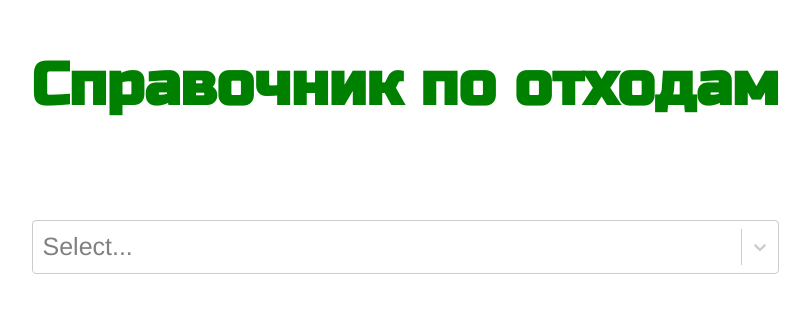
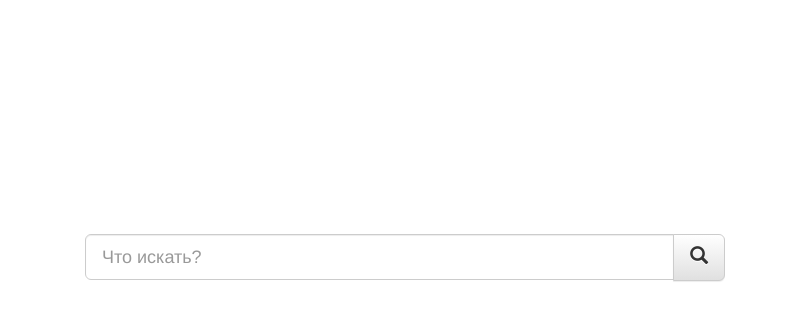
Before and after one commit to mixa63rus/EcoDirectory, a React (Create React App) app: page / in a window 1280 px wide. Shown: the part 166-486 px from the top of the page, without its empty margins (235-1045 px from the left). Built offline with nearby package versions, Linux system fonts and the light colour scheme.

Commit message:
Redisign

```diff
--- a/src/App.css
+++ b/src/App.css
@@ -1,39 +1,47 @@
-/* @media (min-width: 768px) {
-  .navbar>.container .navbar-brand, .navbar>.container-fluid .navbar-brand {
-      margin-left: -115px;
-  }
+.mainfinder {
+  width: 50%;
+  position: absolute;
+  top: 50%;
+  right: 25%;
+  left: 25%;
+  overflow: auto;
+  white-space: nowrap;
+  text-align: center;
+  font-size: 25px;
 }
 
-@media (min-width: 768px) {
-  .container-fluid>.navbar-collapse, .container-fluid>.navbar-header, .container>.navbar-collapse, .container>.navbar-header {
-    margin-right: 0;
-    margin-left: -80px;
-  }
+.mainfinder :before {
+  display: inline-block;
+  vertical-align: middle;
+}
+
+.form-control {
+  color: black;
+}
+
+/* .input-group-btn:last-child>.btn {
+  height: 54px;
 } */
 
-.container {
-  margin-left: 30px;
-  margin-right: 30px;
+.ford {
+  width: 25%;
+  margin-top: 15px;
+  margin-left: 15px;
+  height: 34px;
 }
 
-.navbar {
-  background-image: none;
-  background-color: #d4d1d1;
+.panel {
+  width: 100%;
+  border: 0;
+  box-shadow: none;
 }
 
-@media (min-width: 1200px) {
-  .container {
-    width: auto;
-  }
+
+.panel-default>.panel-heading {
+  background-color: transparent;
+  background-image: none;
 }
 
-.text {
-  text-align: center;
-  position: relative;
-  margin-bottom: 65px;
+a {
+  cursor: pointer;
 }
-
-h1 {
-  font-size: 60px;
-  font-family: 'Russo One';
-}
--- a/src/App.js
+++ b/src/App.js
@@ -1,39 +1,48 @@
 import React, { Component } from 'react';
-import MainSelect from './Components/MainSelect';
-import CustomSelect from './Components/CustomSelect';
-// import CustomNavbar from './CustomNavbar';
+import { options } from './Components/elements';
+import MainForm from './Components/MainForm';
+import CustomForm from './Components/CustomForm';
 import './App.css';
 
 class App extends Component {
   state = {
-    selectedOption: null,
+    value: "",
+    data: options,
+    active: true,
   }
 
-  handleChange = (selectedOption) => {
-    this.setState({ selectedOption });
-    console.log(`Option selected:`, selectedOption);
+  handleChange = (e) => {
+    this.setState({ value: e.target.value });
+  }
+
+  handleClickMain = (e) => {
+    e.preventDefault();
+    this.setState({ active: false });
+  }
+
+  handleClickCustom = (e) => {
+    e.preventDefault();
   }
 
   render() {
-    const { selectedOption } = this.state;
+    const { value, active, data } = this.state;
 
     return (
-      <div className="App">
-        {!selectedOption ?
-          <div className="block">
-            <div className="text font-effect-grass">
-              <h1><b>Справочник по отходам</b></h1>
-            </div>
-            <MainSelect
-              value={selectedOption}
-              onChange={this.handleChange}
-            />
-          </div>
-          : <div className="afterblock"><CustomSelect /></div>}
-          {/* <div className="info">
-            {this.state.selectedOption ? <p>{this.state.selectedOption.value}</p> : null}
-          </div> */}
-        </div>
+      <div>
+      {active ?
+        <MainForm
+          value={value}
+          onChange={this.handleChange}
+          onClick={this.handleClickMain}
+          />
+          :
+          <CustomForm
+            value={value}
+            onChange={this.handleChange}
+            onClick={this.handleClickCustom}
+            data={data}
+          />}
+      </div>
     );
   }
 }
--- /dev/null
+++ b/src/Components/CustomForm.js
@@ -0,0 +1,46 @@
+import React, {Component} from 'react';
+import { FormControl, FormGroup, InputGroup, Button, Glyphicon, Panel } from 'react-bootstrap';
+
+
+export default class CustomForm extends Component {
+    state ={
+        open: false,
+    }
+
+    toggleClick = () => {
+        this.setState({ open: !this.state.open })
+    }
+
+    render() {
+        return (
+            <div className="customfinder">
+                <form className="ford">
+                    <FormGroup bsSize="small">
+                        <InputGroup>
+                            <FormControl type="text" placeholder="Что искать?" value={this.props.value} onChange={this.props.onChange} />
+                            <InputGroup.Button>
+                            <Button bsSize="small" type="submit" onClick={this.props.onClick}>
+                                <Glyphicon glyph="search" />
+                            </Button>
+                            </InputGroup.Button>
+                        </InputGroup>
+                    </FormGroup>
+                </form>
+                <ul className="list">
+                    {this.props.data.map((elem, index) => elem.value.includes(this.props.value) ?
+                        <li key={index}>
+                            <Panel id="collapsible-panel-example-3">
+                                <Panel.Toggle componentClass="a">{elem.value}</Panel.Toggle>
+                                <Panel.Collapse>
+                                    <Panel.Body>
+                                        {elem.label}
+                                    </Panel.Body>
+                                </Panel.Collapse>
+                            </Panel>
+                    </li> : null)
+                    }
+                </ul>
+            </div>
+        )
+    }
+}
--- a/src/Components/CustomSelect.js
+++ /dev/null
@@ -1,15 +0,0 @@
-import React from "react";
-import Select from 'react-select';
-import { options, customSecondStyles } from './elements';
-
-
-export default function CustomSelect({ value, onChange }) {
-    return (
-        <Select
-        value={value}
-        onChange={onChange}
-        options={options}
-        styles={customSecondStyles}
-      />
-    )
-}
--- /dev/null
+++ b/src/Components/MainForm.js
@@ -0,0 +1,22 @@
+import React from 'react';
+import { FormControl, FormGroup, InputGroup, Button, Glyphicon } from 'react-bootstrap';
+
+
+export default function MainForm({ onClick, value, onChange}) {
+    return (
+        <div className="mainfinder">
+            <form>
+                <FormGroup bsSize="large">
+                    <InputGroup>
+                        <FormControl type="text" placeholder="Что искать?" value={value} onChange={onChange} />
+                        <InputGroup.Button>
+                        <Button bsSize="large" type="submit" onClick={onClick}>
+                            <Glyphicon glyph="search" />
+                        </Button>
+                        </InputGroup.Button>
+                    </InputGroup>
+                </FormGroup>
+            </form>
+        </div>
+    )
+}
--- a/src/Components/MainSelect.js
+++ /dev/null
@@ -1,15 +0,0 @@
-import React from "react";
-import Select from 'react-select';
-import { options, customMainStyles } from './elements';
-
-
-export default function MainSelect({ value, onChange }) {
-    return (
-        <Select
-        value={value}
-        onChange={onChange}
-        options={options}
-        styles={customMainStyles}
-      />
-    )
-}
--- a/src/Components/elements.js
+++ b/src/Components/elements.js
@@ -9,45 +9,3 @@ export const options = [
     { value: 'vanilla', label: 'Vanilla' },
     { value: 'vanilla', label: 'Vanilla' },
   ];
-
-export const customMainStyles = {
-  option: (base, { isDisabled, isSelected }) => ({
-    ...base,
-    backgroundColor: isDisabled ? null
-      : isSelected ? "#DCDCDC" : null,
-    color: isDisabled ? '#ccc'
-      : isSelected ? "blue"
-      : "black",
-    cursor: isDisabled ? 'not-allowed' : 'default',
-  }),
-  menu: (styles) => ({ ...styles}),
-  control: styles => ({ ...styles, backgroundColor: 'white' }),
-  singleValue: (base, state) => {
-    const opacity = state.isDisabled ? 0.5 : 1;
-    const transition = 'opacity 300ms';
-
-    return { ...base, opacity, transition };
-  }
-}
-
-export const customSecondStyles = {
-  option: (base, { isDisabled, isSelected }) => ({
-    ...base,
-    padding: 10,
-    width: "300px",
-    backgroundColor: isDisabled ? null
-      : isSelected ? "#DCDCDC" : null,
-    color: isDisabled ? '#ccc'
-      : isSelected ? "blue"
-      : "black",
-    cursor: isDisabled ? 'not-allowed' : 'default',
-  }),
-  menu: (styles) => ({ ...styles, width: "300px", fontSize: "10px", marginLeft: 30}),
-  control: styles => ({ ...styles, backgroundColor: 'white', width: "300px", margin: 30 }),
-  singleValue: (base, state) => {
-    const opacity = state.isDisabled ? 0.5 : 1;
-    const transition = 'opacity 300ms';
-
-    return { ...base, opacity, transition };
-  }
-}
--- a/src/index.css
+++ b/src/index.css
@@ -6,24 +6,7 @@ html, body {
     overflow: hidden;
 }
 
-.App {
-    width: 100%;
-    height: 100%;
-    position: absolute;
-    top: 0;
-    left: 0;
-    overflow: auto;
-    white-space: nowrap;
-    text-align: center;
-    font-size: 25px;
-}
 
-.App :before {
-    height: 100%;
-    display: inline-block;
-    vertical-align: middle;
-    content: '';
-}
 
 .block {
     display: inline-block;
@@ -33,6 +16,3 @@ html, body {
     color: green;
     margin-top: 10%;
 }
-
-.afterblock {
-}
```
